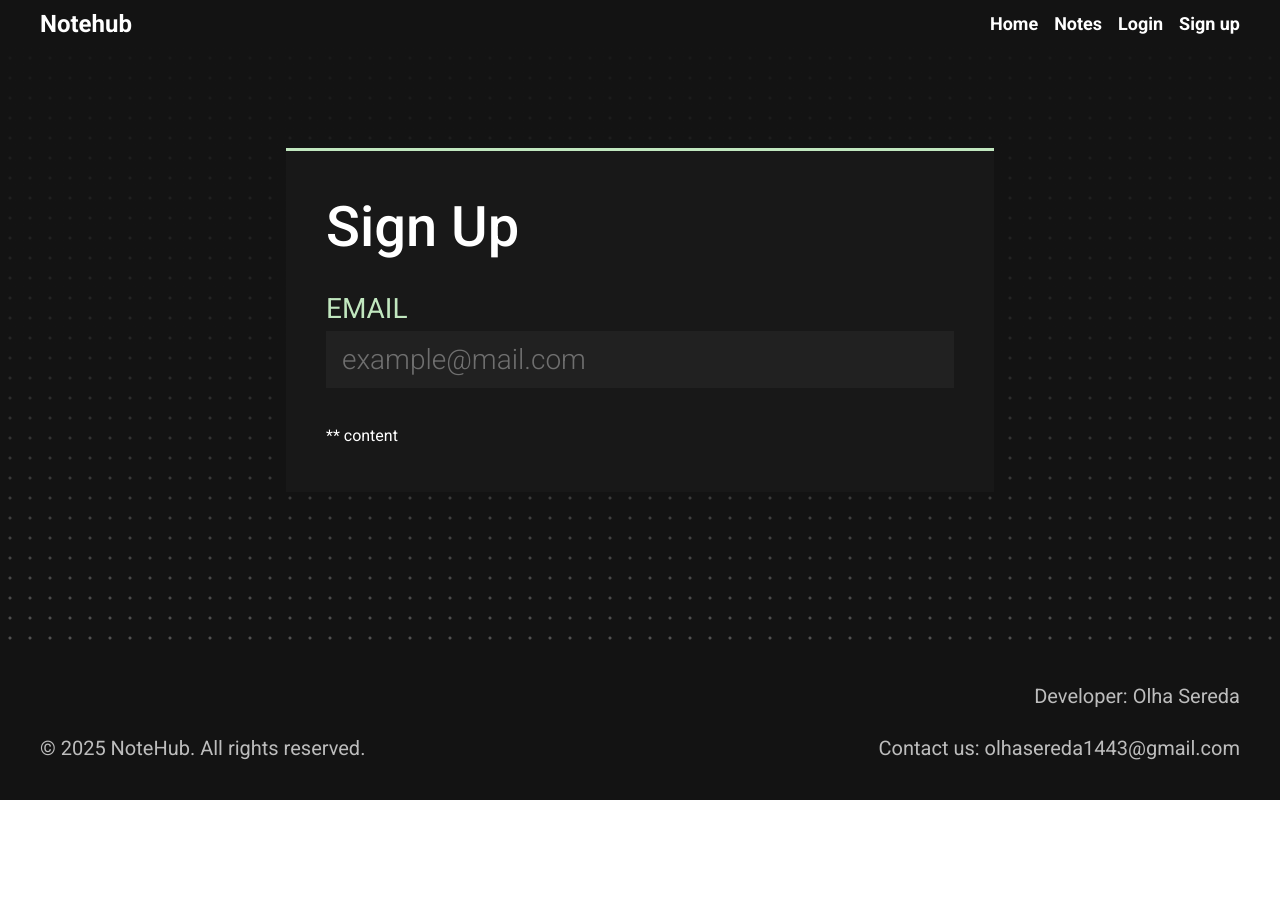
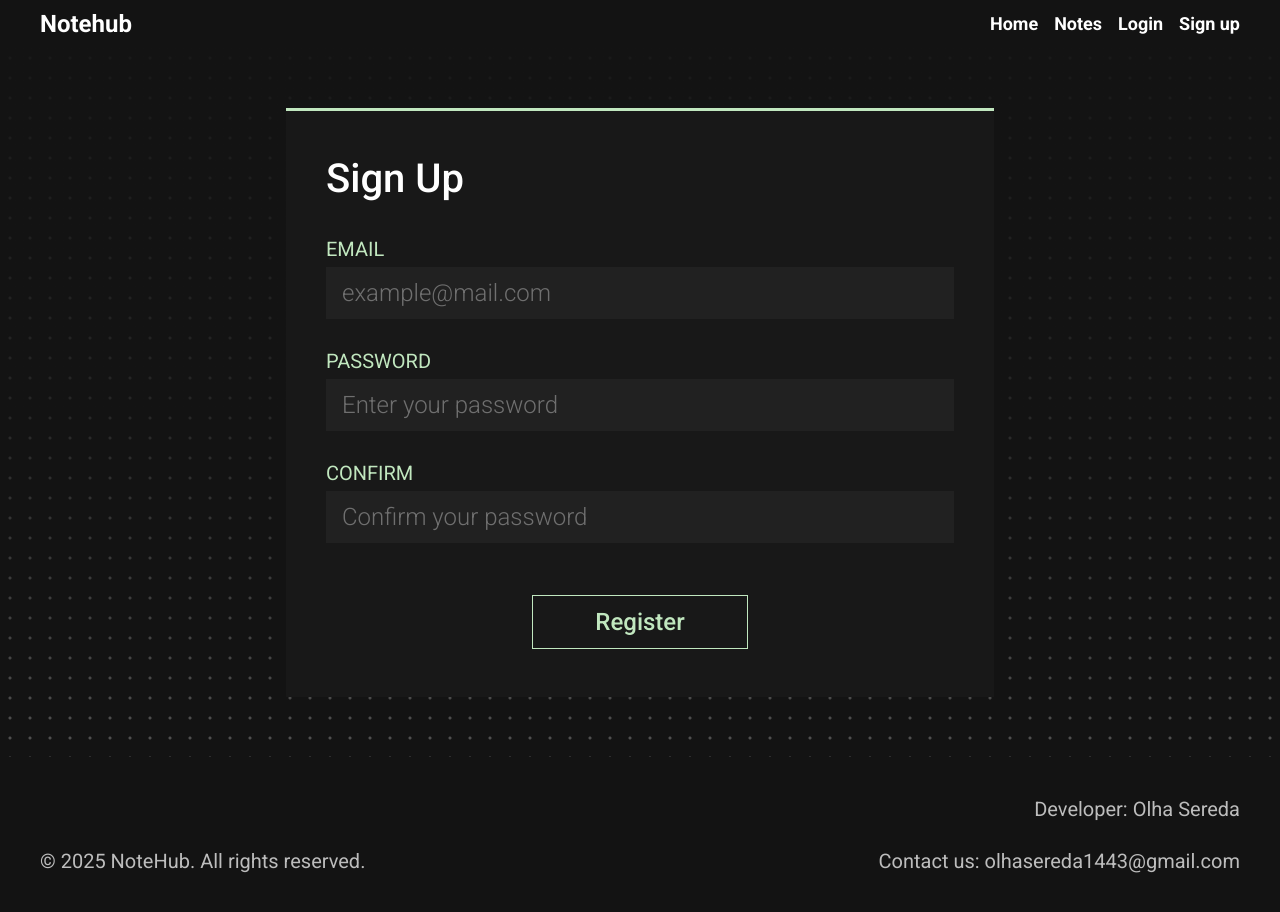
Before and after one commit to hellvita/notehub-helvita, a Next.js app: page /sign-up in a window 1280 px wide. Before the commit the page ends 800 px from the top, so only its background shows below. Built offline with nearby package versions, Linux system fonts and the light colour scheme; no server answers.

Commit message:
add styles for the Register page

```diff
--- a/app/(auth routes)/layout.tsx
+++ b/app/(auth routes)/layout.tsx
@@ -20,7 +20,7 @@ export default function AuthLayout({ children }: AuthLayoutProps) {
      bg-[radial-gradient(#515151_1px,transparent_2px)]
      bg-size-[20px_20px]"
     >
-      <div className="grow bg-linear-to-b from-black-900/90 via-black-900/70 to-black-900/0 py-10 px-4 tablet:py-25 tablet:px-13 ">
+      <div className="grow bg-linear-to-b from-black-900/90 via-black-900/70 to-black-900/0 py-10 px-4 tablet:py-15 tablet:px-13 ">
         <div className="min-w-0 my-0 mx-auto mobile:max-w-82 tablet:max-w-150 tablet-big:max-w-177 mobile:leading-none">
           {children}
         </div>
--- a/app/(auth routes)/sign-up/page.tsx
+++ b/app/(auth routes)/sign-up/page.tsx
@@ -2,10 +2,12 @@
 
 import AuthForm from "@/components/Auth/AuthForm";
 import FormInput from "@/components/parts/FormInput/FormInput";
+import ButtonText from "@/components/parts/ButtonText/ButtonText";
 
 export default function RegisterPage() {
   return (
     <AuthForm handleSubmit={() => {}} title="Sign Up">
+      <div className="flex flex-col gap-y-9 tablet:gap-y-8 mb-14 tablet:mb-13">
         <FormInput
           label="Email"
           id="email"
@@ -13,7 +15,28 @@ export default function RegisterPage() {
           name="email"
           hint="example@mail.com"
         />
-      <p className="mt-10">** content</p>
+        <FormInput
+          label="Password"
+          id="password"
+          type="password"
+          name="password"
+          hint="Enter your password"
+        />
+        <FormInput
+          label="Confirm"
+          id="confirm"
+          type="password"
+          name="confirm"
+          hint="Confirm your password"
+        />
+      </div>
+
+      <ButtonText
+        type="submit"
+        text="Register"
+        handler={() => {}}
+        twStyles="p-3.5 min-w-0 my-0 mx-auto block w-full tablet-big:max-w-54 text-green-200 mobile:text-s20 tablet-big:text-s24 font-medium border cursor-pointer"
+      />
     </AuthForm>
   );
 }
--- a/app/globals.css
+++ b/app/globals.css
@@ -16,6 +16,7 @@
   --text-s24: 24px;
   --text-s28: 28px;
   --text-s32: 32px;
+  --text-s40: 40px;
   --text-s56: 56px;
   --text-s60: 60px;
   --text-s100: 100px;
--- a/components/Auth/AuthForm.tsx
+++ b/components/Auth/AuthForm.tsx
@@ -18,7 +18,9 @@ export default function AuthForm({
       action={handleSubmit}
       className={`py-12 px-5 tablet-big:px-10 bg-black-800 ${borderColor} border-t-3`}
     >
-      <h1 className="mobile:text-s56 font-medium mb-10">{title}</h1>
+      <h1 className="mobile:text-s32 tablet:text-s40 desktop:text-s56 font-medium mb-10">
+        {title}
+      </h1>
       {children}
     </form>
   );
--- a/components/parts/FormInput/FormInput.tsx
+++ b/components/parts/FormInput/FormInput.tsx
@@ -22,9 +22,9 @@ export default function FormInput({
   label,
   required = true,
   hint = "",
-  twStylesContainer = "flex flex-col gap-2 mobile:text-s28",
-  twStylesLabel = "text-green-200",
-  twStylesInput = "py-3 px-4 outline-0 mobile:max-tablet:text-s24 placeholder:font-light placeholder:text-white-400/50",
+  twStylesContainer = "flex flex-col gap-2",
+  twStylesLabel = "text-green-200 mobile:text-s16 tablet:text-s20",
+  twStylesInput = "py-3 px-4 outline-0 mobile:text-s18 tablet:text-s24 placeholder:font-light placeholder:text-white-400/50",
 }: FormInputProps) {
   const inputLabel = (label ? label : name).toUpperCase();
 
```
Lines whose indentation alone changed are shown as unchanged.
